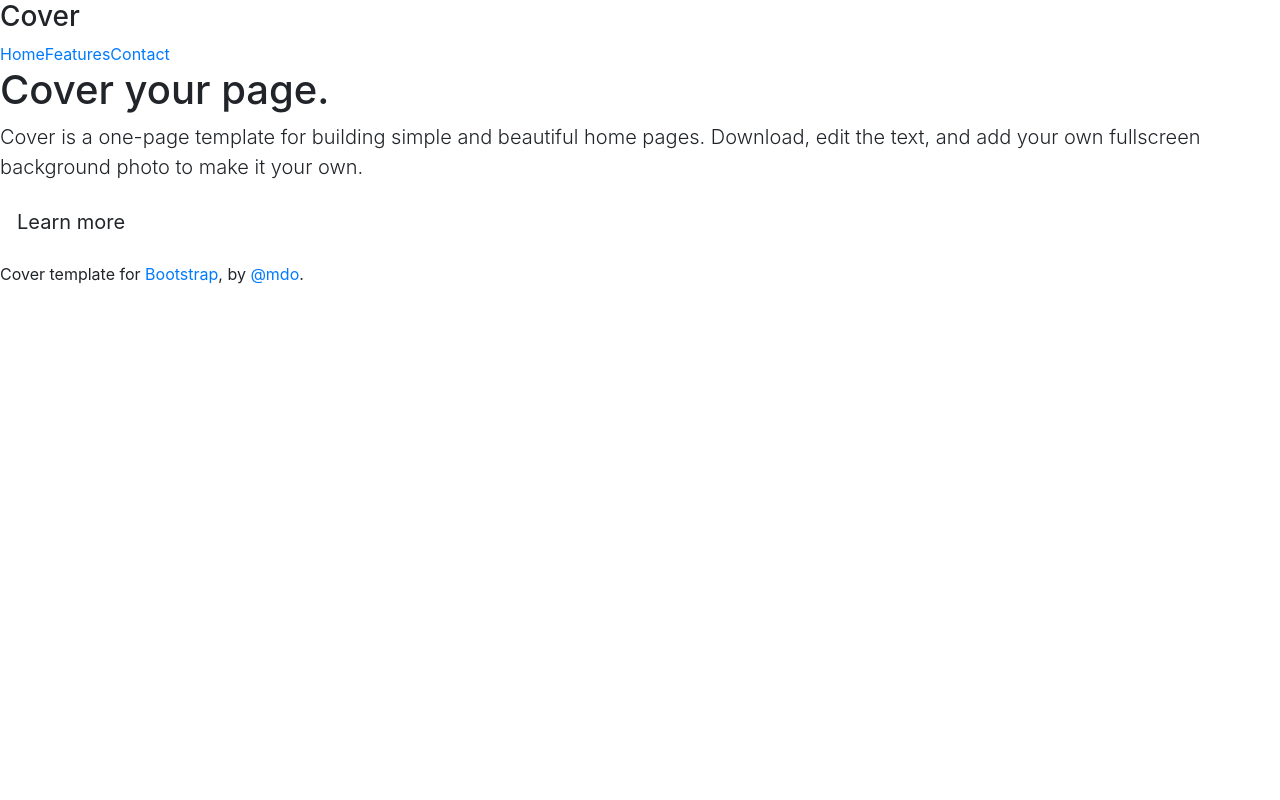
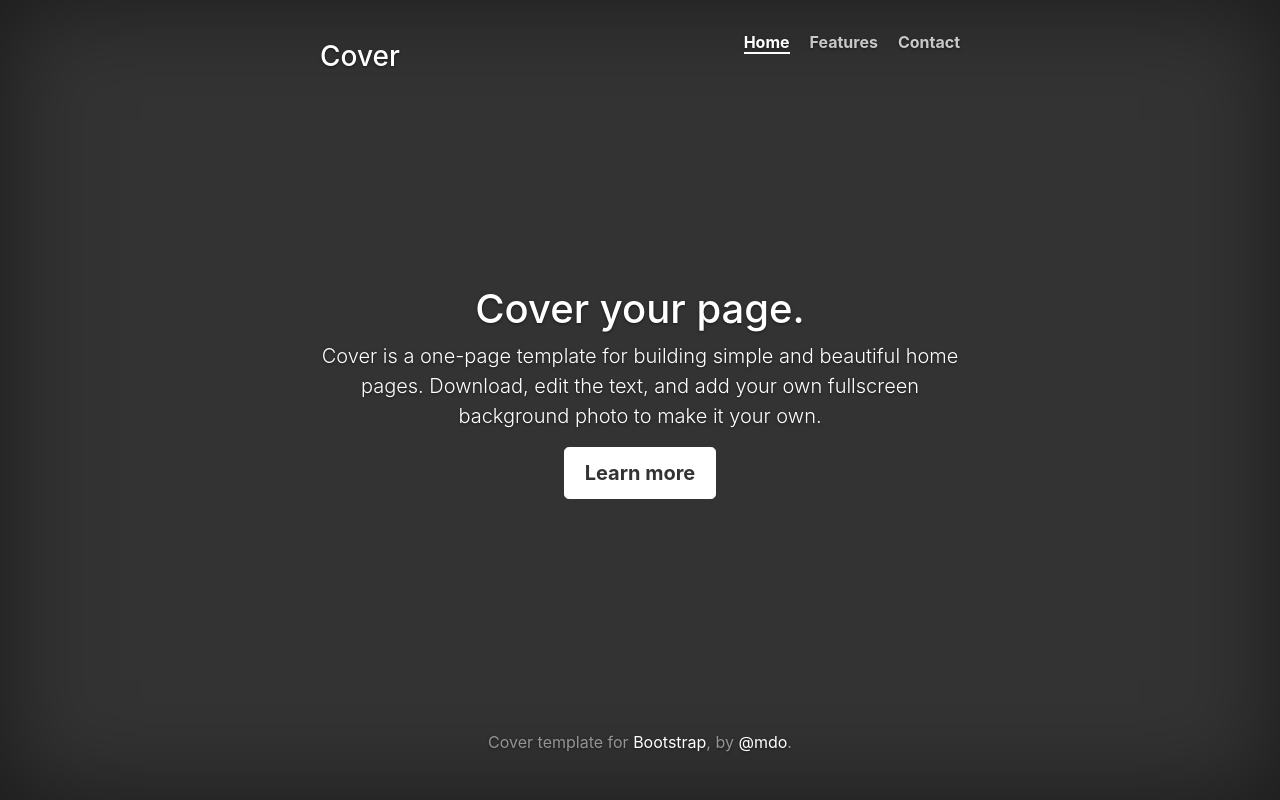
Before and after one commit to jappre/jappre.github.io, a plain HTML site: page index.html in a window 1280 px wide. Drawn offline with nearby package versions, Linux system fonts and the light colour scheme; a script that the page names is missing.

Commit message:
fix: 修复css文件位置错误的问题

```diff
--- a/index.html
+++ b/index.html
@@ -14,7 +14,7 @@
     <link href="../../dist/css/bootstrap.min.css" rel="stylesheet">
 
     <!-- Custom styles for this template -->
-    <link href="stylesheetscover.css" rel="stylesheet">
+    <link href="stylesheets/cover.css" rel="stylesheet">
 
     <!-- Just for debugging purposes. Don't actually copy these 2 lines! -->
     <!--[if lt IE 9]><script src="../../assets/js/ie8-responsive-file-warning.js"></script><![endif]-->
```
